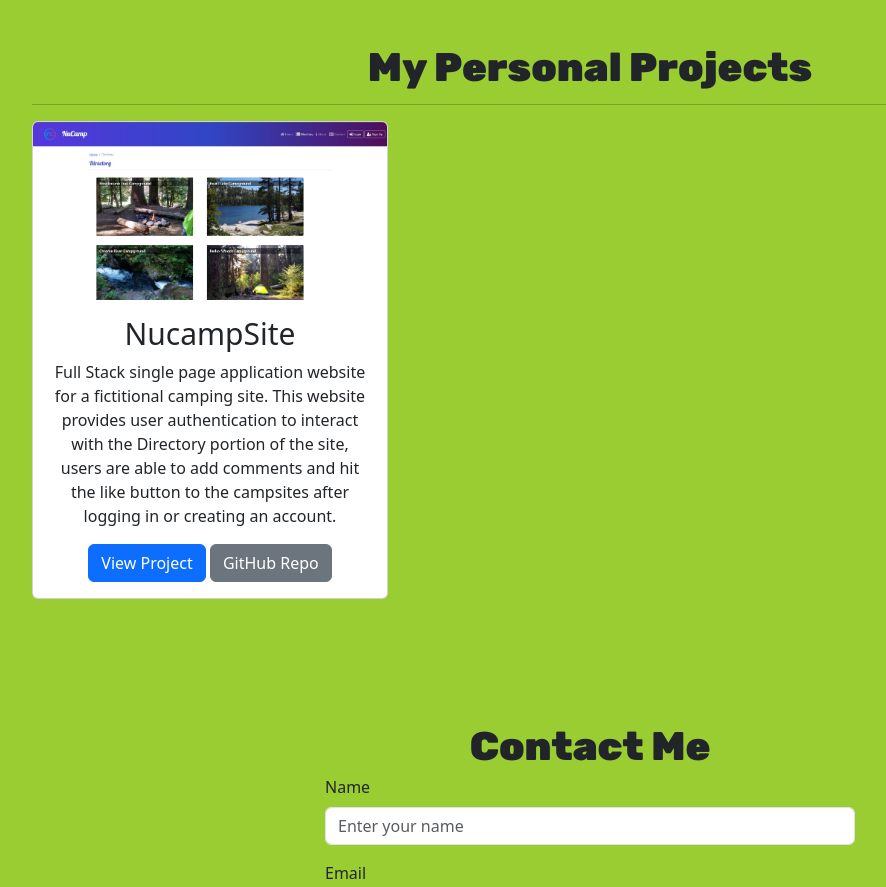
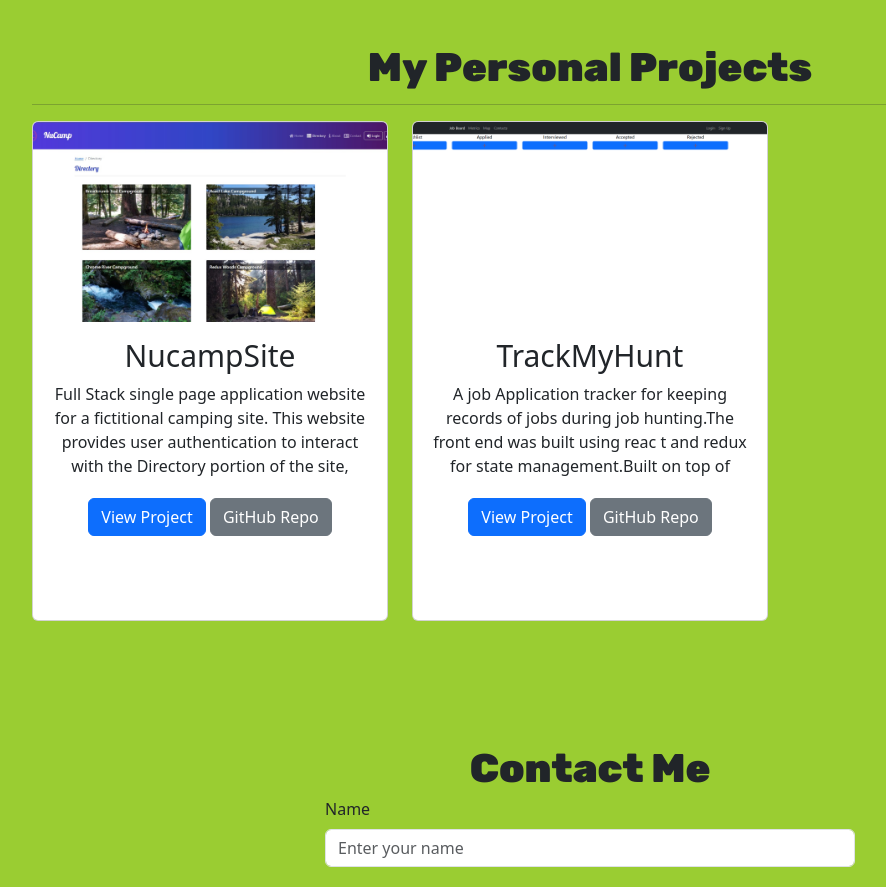
Before and after one commit to asahad/personal-portfolio-website, a React (Vite) app: page / in a window 1280 px wide. Shown: the part 1220-2107 px from the top of the page, without its empty margins (50-936 px from the left). Built offline with nearby package versions, Linux system fonts and the light colour scheme.

Commit message:
added trackmyhunt project

```diff
--- a/src/components/ProjectCard.jsx
+++ b/src/components/ProjectCard.jsx
@@ -1,20 +1,56 @@
-import React from 'react';
-import { Card, Button } from 'react-bootstrap';
+import React from "react";
+import { Card, Button } from "react-bootstrap";
 
-const ProjectCard = ({ imageUrl, title, description, projectUrl, projectGitHubUrl }) => {
+const ProjectCard = ({
+  imageUrl,
+  title,
+  description,
+  projectUrl,
+  projectGitHubUrl,
+}) => {
   return (
-    <Card className="mb-3">
-      <Card.Img variant="top" src={imageUrl} alt={title} />
-      <Card.Body>
-        <Card.Title style={{fontSize: "30px"}}>{title}</Card.Title>
-        <Card.Text>{description}</Card.Text>
-        <Button variant="primary" href={projectUrl} target="_blank" rel="noopener noreferrer">
-          View Project
-        </Button>
-        {' '}
-        <Button variant="secondary" href={projectGitHubUrl} target="_blank" rel="noopener noreferrer">
-          GitHub Repo
-        </Button>
+    <Card className="mb-3" style={{ height: "500px" }}>
+      {" "}
+      {/* Set a specific height */}
+      <Card.Img
+        variant="top"
+        src={imageUrl}
+        alt={title}
+        style={{ height: "200px", objectFit: "cover" }}
+      />
+      <Card.Body style={{ overflowY: "auto" }}>
+        {" "}
+        {/* Add scroll for overflow */}
+        <Card.Title style={{ fontSize: "30px" }}>{title}</Card.Title>
+        <Card.Text
+          style={{
+            maxHeight: "100px",
+            overflow: "hidden",
+            textOverflow: "ellipsis",
+          }}
+        >
+          {description}
+        </Card.Text>
+        <div className="mt-auto">
+          {" "}
+          {/* Buttons aligned to bottom */}
+          <Button
+            variant="primary"
+            href={projectUrl}
+            target="_blank"
+            rel="noopener noreferrer"
+          >
+            View Project
+          </Button>{" "}
+          <Button
+            variant="secondary"
+            href={projectGitHubUrl}
+            target="_blank"
+            rel="noopener noreferrer"
+          >
+            GitHub Repo
+          </Button>
+        </div>
       </Card.Body>
     </Card>
   );
--- a/src/components/ProjectsSection.jsx
+++ b/src/components/ProjectsSection.jsx
@@ -3,7 +3,7 @@ import ProjectCard from "./ProjectCard"; // Make sure this path is correct
 
 // Importing the project images
 import nucampsiteWebsiteImg from "../img/nucampWebsiteImage.jpg";
-
+import TrackMyHuntImage from "../img/trackmyhunt.png";
 const ProjectsSection = () => {
   const projects = [
     {
@@ -12,8 +12,17 @@ const ProjectsSection = () => {
       description:
         "Full Stack single page application website for a fictitional camping site. This website provides user authentication to interact with the Directory portion of the site, users are able to add comments and hit the like button to the campsites after logging in or creating an account.",
       projectUrl: "https://react-deploy-test-383704.web.app/",
-      projectGitHubUrl: "https://github.com/asahad/personal-portfolio-website",
+      projectGitHubUrl: "https://github.com/asahad/NucampSite",
     },
+    {
+      imageUrl: TrackMyHuntImage,
+      title: "TrackMyHunt",
+      description:
+        "A job Application tracker for keeping records of jobs during job hunting.The front end was built using reac t and redux for state management.Built on top of Express JS for backend implementation",
+      projectUrl: "",
+      projectGitHubUrl: "https://github.com/asahad/TrackMyHunt",
+    },
+
     // ... include other projects here ...
   ];
 
```
Also changed, not shown: src/img/trackmyhunt.png (added).
